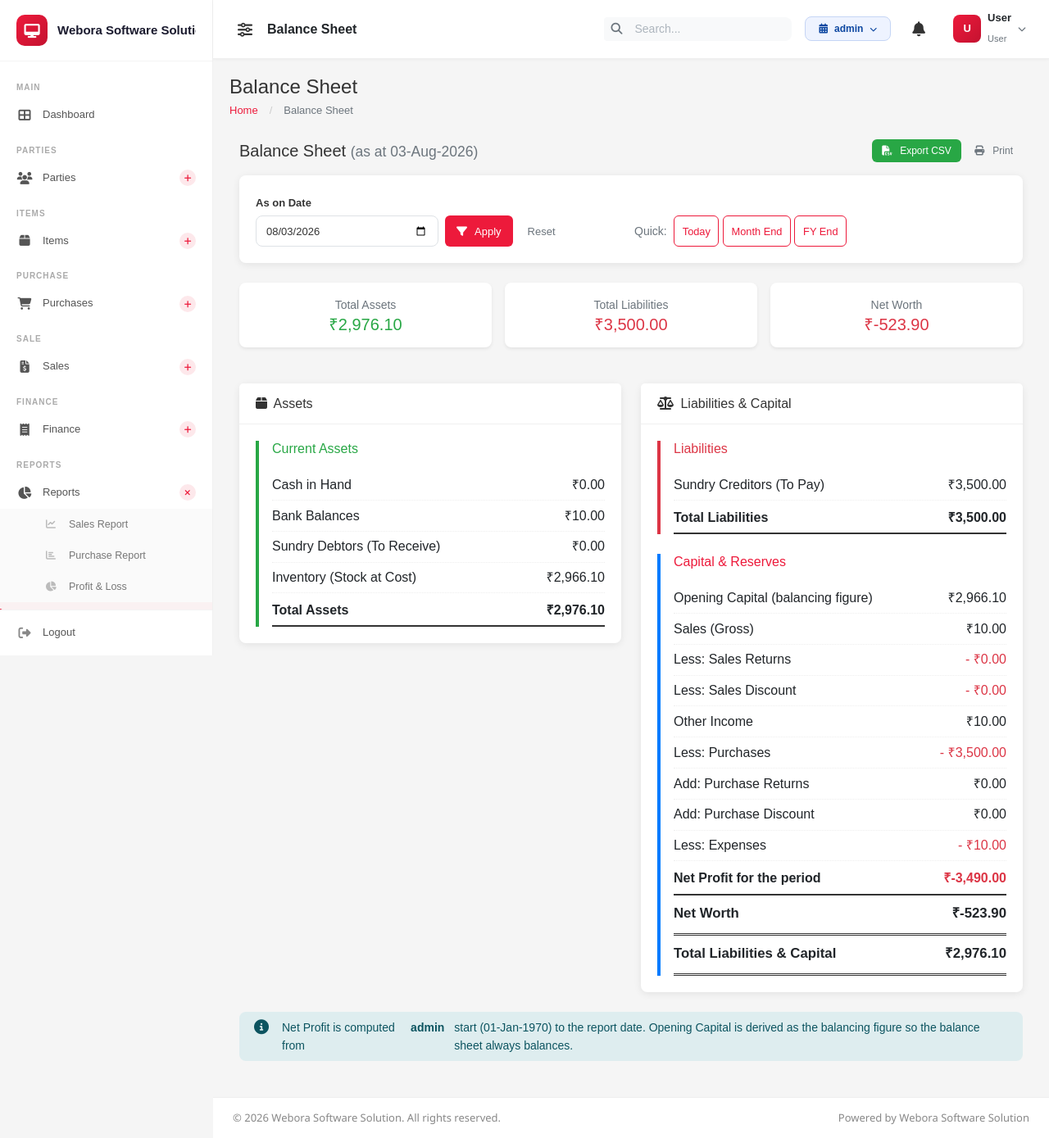
After one commit to manojsanta/RETAIL-READY-BILLING, a PHP site: page /report_balance_sheet.php in a window 1280 px wide. The commit adds this page. Shown: the whole page at 82% size. Run offline with PHP 8.4, Linux system fonts and the light colour scheme; a user stored in the database is signed in; data comes from the database, SQL or seed files in the repository; tables that the repository leaves empty hold one stand-in row (values such as "Sample post"); some libraries are stand-ins or nearby versions.

Commit message:
balance sheet report

```diff
--- /dev/null
+++ b/report_balance_sheet.php
@@ -0,0 +1,241 @@
+<?php
+require_once 'db.php';
+require_once 'functions.php';
+requireLogin();
+
+$fy = currentFY();
+
+// CSV Export
+if (isset($_GET['export']) && $_GET['export'] === 'csv') {
+    $asOf = dateDB($_GET['as_of'] ?? today());
+
+    $data = computeBalanceSheet($asOf);
+
+    $csvData = [
+        ['BALANCE SHEET AS AT ' . $fy['name']],
+        ['Assets'],
+        ['Cash in Hand', $data['cashInHand']],
+        ['Bank Balances', $data['bankTotal']],
+        ['Sundry Debtors (To Receive)', $data['debtorsTotal']],
+        ['Inventory (Stock at Cost)', $data['stockValue']],
+        ['Total Assets', $data['totalAssets']],
+        [''],
+        ['Liabilities'],
+        ['Sundry Creditors (To Pay)', $data['creditorsTotal']],
+        ['Total Liabilities', $data['totalLiabilities']],
+        [''],
+        ['Capital & Reserves'],
+        ['Opening Capital (balancing figure)', $data['capital']],
+        ['Sales (Gross)', $data['salesTotal']],
+        ['Less: Sales Returns', -$data['salesReturns']],
+        ['Less: Sales Discount', -$data['salesDiscount']],
+        ['Other Income', $data['otherIncomeTotal']],
+        ['Less: Purchases', -$data['purchaseTotal']],
+        ['Add: Purchase Returns', $data['purchaseReturns']],
+        ['Add: Purchase Discount', $data['purchaseDiscount']],
+        ['Less: Expenses', -$data['expensesTotal']],
+        ['Net Profit for the period', $data['netProfit']],
+        ['Net Worth', $data['netWorth']],
+        ['Total Liabilities & Capital', $data['totalLiabilities'] + $data['netWorth']],
+    ];
+    exportCSV(['Particulars', 'Amount'], $csvData, 'balance_sheet_report');
+}
+
+function computeBalanceSheet($asOf) {
+    $fy = currentFY();
+    $df = $fy['start'];
+    $dt = $asOf;
+
+    // Assets
+    $cashInHand = (float) getSetting('cash_balance', '0');
+    $bankTotal = (float) (fetch("SELECT COALESCE(SUM(current_balance),0) as t FROM bank_accounts WHERE status = 1")['t'] ?? 0);
+
+    // Stock at cost
+    $stockValue = (float) (fetch("SELECT COALESCE(SUM(current_stock * purchase_price),0) as t FROM items WHERE status = 1")['t'] ?? 0);
+
+    // Party balances (net of opening)
+    $debtorsTotal = 0;
+    $creditorsTotal = 0;
+    $parties = fetchAll("SELECT id FROM parties WHERE status = 1");
+    foreach ($parties as $p) {
+        $bal = getPartyBalance($p['id']);
+        if ($bal > 0) $debtorsTotal += $bal;
+        else $creditorsTotal += abs($bal);
+    }
+    $debtorsTotal = round($debtorsTotal, 2);
+    $creditorsTotal = round($creditorsTotal, 2);
+
+    $totalAssets = round($cashInHand + $bankTotal + $debtorsTotal + $stockValue, 2);
+    $totalLiabilities = $creditorsTotal;
+
+    // Profit & Loss (FY start to as-of date)
+    $salesTotal = (float) (fetch("SELECT COALESCE(SUM(total),0) as t FROM sales WHERE date >= ? AND date <= ? AND status != 'cancelled'", [$df, $dt])['t'] ?? 0);
+    $salesReturns = (float) (fetch("SELECT COALESCE(SUM(total),0) as t FROM sale_returns WHERE date >= ? AND date <= ? AND status = 'approved'", [$df, $dt])['t'] ?? 0);
+    $salesDiscount = (float) (fetch("SELECT COALESCE(SUM(discount_amount),0) as t FROM sales WHERE date >= ? AND date <= ? AND status != 'cancelled'", [$df, $dt])['t'] ?? 0);
+    $purchaseTotal = (float) (fetch("SELECT COALESCE(SUM(total),0) as t FROM purchases WHERE date >= ? AND date <= ? AND status != 'cancelled'", [$df, $dt])['t'] ?? 0);
+    $purchaseReturns = (float) (fetch("SELECT COALESCE(SUM(total),0) as t FROM purchase_returns WHERE date >= ? AND date <= ? AND status = 'approved'", [$df, $dt])['t'] ?? 0);
+    $purchaseDiscount = (float) (fetch("SELECT COALESCE(SUM(discount_amount),0) as t FROM purchases WHERE date >= ? AND date <= ? AND status != 'cancelled'", [$df, $dt])['t'] ?? 0);
+    $expensesTotal = (float) (fetch("SELECT COALESCE(SUM(amount),0) as t FROM expenses WHERE date >= ? AND date <= ?", [$df, $dt])['t'] ?? 0);
+    $otherIncomeTotal = (float) (fetch("SELECT COALESCE(SUM(amount),0) as t FROM other_income WHERE date >= ? AND date <= ?", [$df, $dt])['t'] ?? 0);
+
+    $netSales = $salesTotal - $salesReturns - $salesDiscount;
+    $cogs = $purchaseTotal - $purchaseReturns - $purchaseDiscount;
+    $netProfit = round(($netSales + $otherIncomeTotal) - $cogs - $expensesTotal, 2);
+
+    // Capital is the balancing figure so the sheet always balances
+    $capital = round($totalAssets - $totalLiabilities - $netProfit, 2);
+    $netWorth = round($capital + $netProfit, 2);
+
+    return [
+        'asOf' => $asOf,
+        'cashInHand' => $cashInHand,
+        'bankTotal' => $bankTotal,
+        'debtorsTotal' => $debtorsTotal,
+        'creditorsTotal' => $creditorsTotal,
+        'stockValue' => $stockValue,
+        'totalAssets' => $totalAssets,
+        'totalLiabilities' => $totalLiabilities,
+        'netProfit' => $netProfit,
+        'capital' => $capital,
+        'netWorth' => $netWorth,
+        'salesTotal' => $salesTotal,
+        'salesReturns' => $salesReturns,
+        'salesDiscount' => $salesDiscount,
+        'otherIncomeTotal' => $otherIncomeTotal,
+        'purchaseTotal' => $purchaseTotal,
+        'purchaseReturns' => $purchaseReturns,
+        'purchaseDiscount' => $purchaseDiscount,
+        'expensesTotal' => $expensesTotal,
+    ];
+}
+
+$asOf = dateDB($_GET['as_of'] ?? today());
+$d = computeBalanceSheet($asOf);
+
+$pageTitle = 'Balance Sheet';
+include 'header.php';
+?>
+
+<style>
+.report-quick-btns .btn { font-size: 0.8rem; padding: 0.25rem 0.6rem; }
+.bs-row { display: flex; justify-content: space-between; padding: 0.35rem 0; border-bottom: 1px dotted #eee; }
+.bs-row.indent { padding-left: 1rem; }
+.bs-row.subtotal { font-weight: 600; border-bottom: 2px solid #333; padding-top: 0.5rem; }
+.bs-row.final { font-size: 1.05rem; font-weight: 700; padding: 0.6rem 0; border-bottom: 3px double #333; }
+.bs-side { border-left: 4px solid; padding-left: 1rem; }
+.bs-side.assets { border-color: #28a745; }
+.bs-side.liab { border-color: #dc3545; }
+.bs-side.equity { border-color: #007bff; }
+</style>
+
+<div class="d-flex justify-content-between align-items-center mb-3">
+    <h5 class="mb-0">Balance Sheet <small class="text-muted">(as at <?= dateFormatted($d['asOf']) ?>)</small></h5>
+    <div>
+        <a href="?<?= http_build_query(array_merge($_GET, ['export' => 'csv'])) ?>" class="btn btn-success btn-sm"><i class="fas fa-file-csv me-1"></i>Export CSV</a>
+        <button onclick="window.print()" class="btn btn-outline-secondary btn-sm"><i class="fas fa-print me-1"></i>Print</button>
+    </div>
+</div>
+
+<!-- Filters -->
+<div class="card mb-4">
+    <div class="card-body">
+        <form method="GET" class="row g-2 align-items-end">
+            <div class="col-md-3">
+                <label class="form-label small">As on Date</label>
+                <input type="date" name="as_of" class="form-control form-control-sm" value="<?= sanitize($asOf) ?>">
+            </div>
+            <div class="col-md-3 d-flex gap-1">
+                <button type="submit" class="btn btn-primary btn-sm"><i class="fas fa-filter me-1"></i>Apply</button>
+                <a href="report_balance_sheet.php" class="btn btn-outline-secondary btn-sm">Reset</a>
+            </div>
+            <div class="col-md-6 report-quick-btns">
+                <span class="text-muted small me-1">Quick:</span>
+                <a href="?as_of=<?= date('Y-m-d') ?>" class="btn btn-outline-primary btn-sm">Today</a>
+                <a href="?as_of=<?= date('Y-m-t') ?>" class="btn btn-outline-primary btn-sm">Month End</a>
+                <a href="?as_of=<?= $fy['end'] ?>" class="btn btn-outline-primary btn-sm">FY End</a>
+            </div>
+        </form>
+    </div>
+</div>
+
+<!-- Summary Cards -->
+<div class="row g-3 mb-4">
+    <div class="col-md-4">
+        <div class="card border-0 shadow-sm">
+            <div class="card-body text-center py-3">
+                <small class="text-muted d-block">Total Assets</small>
+                <h5 class="mb-0 text-success"><?= money($d['totalAssets']) ?></h5>
+            </div>
+        </div>
+    </div>
+    <div class="col-md-4">
+        <div class="card border-0 shadow-sm">
+            <div class="card-body text-center py-3">
+                <small class="text-muted d-block">Total Liabilities</small>
+                <h5 class="mb-0 text-danger"><?= money($d['totalLiabilities']) ?></h5>
+            </div>
+        </div>
+    </div>
+    <div class="col-md-4">
+        <div class="card border-0 shadow-sm">
+            <div class="card-body text-center py-3">
+                <small class="text-muted d-block">Net Worth</small>
+                <h5 class="mb-0 <?= $d['netWorth'] >= 0 ? 'text-primary' : 'text-danger' ?>"><?= money($d['netWorth']) ?></h5>
+            </div>
+        </div>
+    </div>
+</div>
+
+<!-- Statement -->
+<div class="row">
+    <div class="col-lg-6">
+        <div class="card mb-4">
+            <div class="card-header"><h6 class="mb-0"><i class="fas fa-box me-1"></i> Assets</h6></div>
+            <div class="card-body">
+                <div class="bs-side assets">
+                    <h6 class="text-success mb-3">Current Assets</h6>
+                    <div class="bs-row"><span>Cash in Hand</span><span><?= money($d['cashInHand']) ?></span></div>
+                    <div class="bs-row"><span>Bank Balances</span><span><?= money($d['bankTotal']) ?></span></div>
+                    <div class="bs-row"><span>Sundry Debtors (To Receive)</span><span><?= money($d['debtorsTotal']) ?></span></div>
+                    <div class="bs-row"><span>Inventory (Stock at Cost)</span><span><?= money($d['stockValue']) ?></span></div>
+                    <div class="bs-row subtotal"><span>Total Assets</span><span><?= money($d['totalAssets']) ?></span></div>
+                </div>
+            </div>
+        </div>
+    </div>
+
+    <div class="col-lg-6">
+        <div class="card mb-4">
+            <div class="card-header"><h6 class="mb-0"><i class="fas fa-balance-scale me-1"></i> Liabilities &amp; Capital</h6></div>
+            <div class="card-body">
+                <div class="bs-side liab">
+                    <h6 class="text-danger mb-3">Liabilities</h6>
+                    <div class="bs-row"><span>Sundry Creditors (To Pay)</span><span><?= money($d['creditorsTotal']) ?></span></div>
+                    <div class="bs-row subtotal"><span>Total Liabilities</span><span><?= money($d['totalLiabilities']) ?></span></div>
+                </div>
+
+                <div class="bs-side equity mt-4">
+                    <h6 class="text-primary mb-3">Capital &amp; Reserves</h6>
+                    <div class="bs-row"><span>Opening Capital (balancing figure)</span><span><?= money($d['capital']) ?></span></div>
+                    <div class="bs-row"><span>Sales (Gross)</span><span><?= money($d['salesTotal']) ?></span></div>
+                    <div class="bs-row"><span>Less: Sales Returns</span><span class="text-danger">- <?= money($d['salesReturns']) ?></span></div>
+                    <div class="bs-row"><span>Less: Sales Discount</span><span class="text-danger">- <?= money($d['salesDiscount']) ?></span></div>
+                    <div class="bs-row"><span>Other Income</span><span><?= money($d['otherIncomeTotal']) ?></span></div>
+                    <div class="bs-row"><span>Less: Purchases</span><span class="text-danger">- <?= money($d['purchaseTotal']) ?></span></div>
+                    <div class="bs-row"><span>Add: Purchase Returns</span><span><?= money($d['purchaseReturns']) ?></span></div>
+                    <div class="bs-row"><span>Add: Purchase Discount</span><span><?= money($d['purchaseDiscount']) ?></span></div>
+                    <div class="bs-row"><span>Less: Expenses</span><span class="text-danger">- <?= money($d['expensesTotal']) ?></span></div>
+                    <div class="bs-row subtotal"><span>Net Profit for the period</span><span class="<?= $d['netProfit'] >= 0 ? 'text-success' : 'text-danger' ?>"><?= money($d['netProfit']) ?></span></div>
+                    <div class="bs-row final"><span>Net Worth</span><span><?= money($d['netWorth']) ?></span></div>
+                    <div class="bs-row final"><span>Total Liabilities &amp; Capital</span><span><?= money($d['totalLiabilities'] + $d['netWorth']) ?></span></div>
+                </div>
+            </div>
+        </div>
+    </div>
+</div>
+
+<div class="alert alert-info py-2 small mb-4">
+    <i class="fas fa-info-circle me-1"></i> Net Profit is computed from <strong><?= $fy['name'] ?></strong> start (<?= dateFormatted($fy['start']) ?>) to the report date. Opening Capital is derived as the balancing figure so the balance sheet always balances.
+</div>
+
+<?php include 'footer.php'; ?>
--- a/sidebar.php
+++ b/sidebar.php
@@ -178,7 +178,7 @@ $companyName = $company['name'] ?? 'Retail Ready';
         </div>
 
         <div class="nav-section">Reports</div>
-        <div class="nav-item has-sub<?php echo in_array($current_page, ['report_sales.php','report_purchase.php','report_profit_loss.php','report_party.php','report_stock.php','report_expense.php','report_daybook.php','report_cashbook.php','report_gst.php']) ? ' open' : ''; ?>">
+        <div class="nav-item has-sub<?php echo in_array($current_page, ['report_sales.php','report_purchase.php','report_profit_loss.php','report_balance_sheet.php','report_party.php','report_stock.php','report_expense.php','report_daybook.php','report_cashbook.php','report_gst.php']) ? ' open' : ''; ?>">
             <button class="nav-toggle" onclick="toggleSub(this)">
                 <i class="fas fa-chart-pie"></i><span>Reports</span><i class="fas fa-plus toggle-icon" style="font-size:10px;"></i>
             </button>
@@ -191,6 +191,9 @@ $companyName = $company['name'] ?? 'Retail Ready';
                 </div>
                 <div class="nav-item<?php echo $current_page === 'report_profit_loss.php' ? ' active' : ''; ?>">
                     <a href="report_profit_loss.php"><i class="fas fa-chart-pie"></i><span>Profit & Loss</span></a>
+                </div>
+                <div class="nav-item<?php echo $current_page === 'report_balance_sheet.php' ? ' active' : ''; ?>">
+                    <a href="report_balance_sheet.php"><i class="fas fa-balance-scale"></i><span>Balance Sheet</span></a>
                 </div>
                 <div class="nav-item<?php echo $current_page === 'report_party.php' ? ' active' : ''; ?>">
                     <a href="report_party.php"><i class="fas fa-address-card"></i><span>Party Report</span></a>
```
